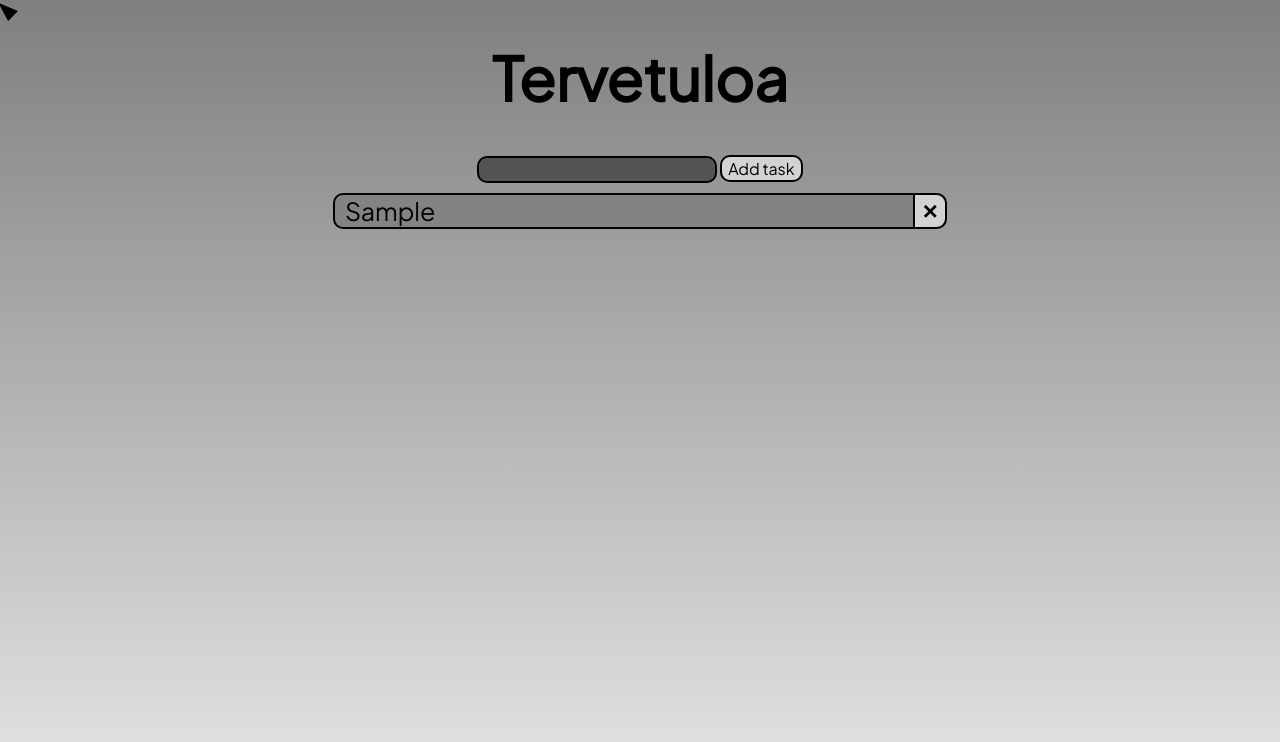
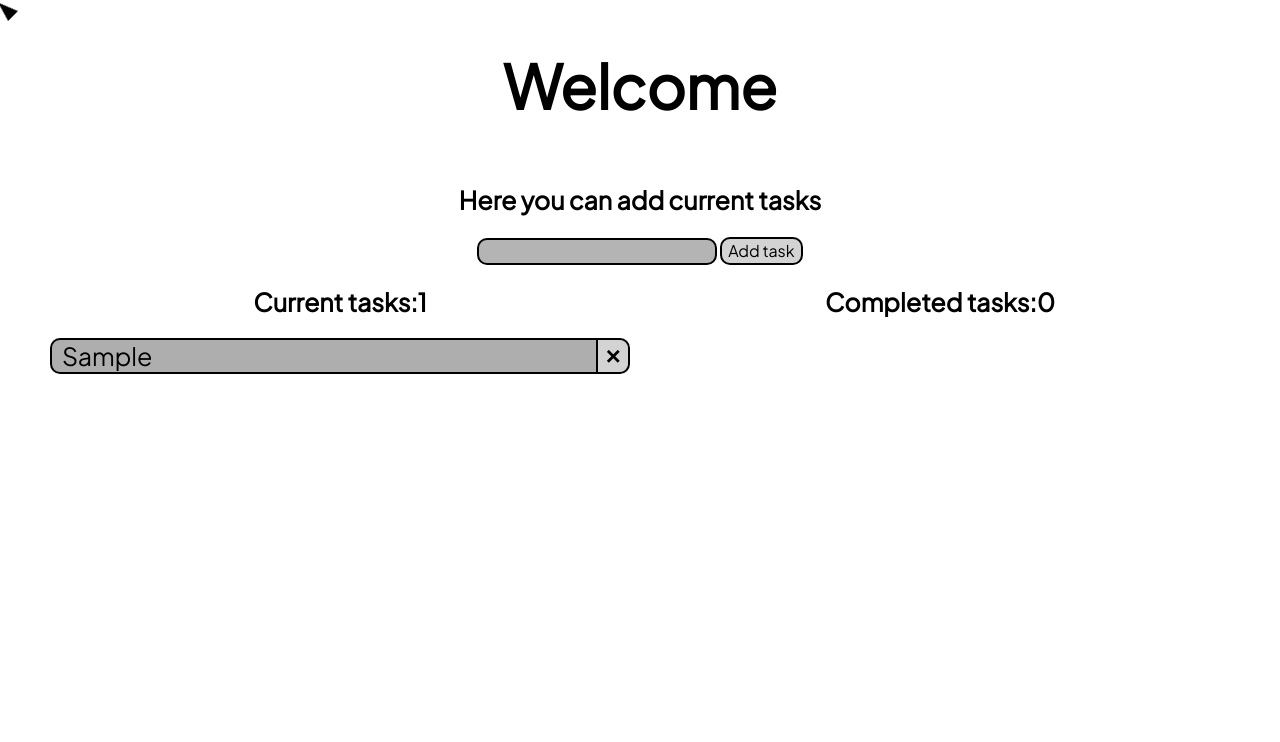
Before and after one commit to shoutcape/Projekti-1--DOM-skriptaus, a plain HTML site: page index.html in a window 1280 px wide. Both pictures are taken after typing "Sample" into the empty fields and a click on the button "Add task". Drawn offline with Linux system fonts and the light colour scheme.

Commit message:
Todo app complete

```diff
--- a/index.html
+++ b/index.html
@@ -12,19 +12,31 @@
     <div class="pageContainer">
         <div class="container">
             <div class="welcomeHeading">
-                <h1 id="user-welcome">Tervetuloa</h1>
+                <h1 id="user-welcome">Welcome</h1>
             </div>
         </div>
+        <h2>Here you can add current tasks</h2>
 
         <div class="taskEntry">
             <form id="taskForm" class="taskform">
-                <input class="newTask" type="text" id="newTask" value="">
+                <input autocomplete="off" class="newTask" type="text" id="newTask" value="">
                 <button class="inputButton" type="submit" id="inputButton">Add task</button>
             </form>
         </div>
 
         <div class="taskList">
-            <ul id="taskList"></ul>
+            <div>
+                <h2>Current tasks:
+                    <span id="currentTaskAmount"></span>
+                </h2>
+                <ul id="taskList"></ul>
+            </div>
+            <div>
+                <h2>Completed tasks:
+                    <span id="completedTaskAmount"></span>
+                </h2>
+                <ul id="completedTaskList" class="completedTaskList"></ul>
+            </div>
         </div>
 
     </div>
--- a/main.js
+++ b/main.js
@@ -2,6 +2,11 @@
 // syöttölaatikko
 let taskList = document.getElementById('taskList')
 let taskForm = document.getElementById('taskForm')
+let completedTaskList = document.getElementById('completedTaskList')
+let currentTaskAmount = document.getElementById('currentTaskAmount')
+let completedTaskAmount = document.getElementById('completedTaskAmount')
+
+
 
 // call addTask function when the submit button is clicked
 taskForm.onsubmit = function (event) {
@@ -10,8 +15,8 @@ taskForm.onsubmit = function (event) {
 }
 
 document.addEventListener('mousemove', function (event) {
-    let x = event.pageX
-    let y = event.pageY
+    let x = event.clientX
+    let y = event.clientY
     // console.log(x,y)
     let cursor = document.getElementById('cursor')
     // console.log(cursor)
@@ -21,11 +26,14 @@ document.addEventListener('mousemove', function (event) {
         cursor.style.visibility = 'visible'
 })
 
+
 function addRemoveButton(task) {
     let removeButton = document.createElement('span')
     removeButton.innerHTML = '&#10005;'
     //add onclick event to the removeButton
-    removeButton.onclick = function () {
+    removeButton.onclick = function (event) {
+        //stopPropagation prevents the activation of the click event on the parent element
+        event.stopPropagation()
         task.remove()
         /*
         To remove the current task from local storage
@@ -33,29 +41,48 @@ function addRemoveButton(task) {
         */
         let tasks = JSON.parse(localStorage.getItem('tasks'))
         let index = tasks.indexOf(task.innerHTML)
+        console.log(index)
         // remove the task from the tasks array by using .splice(index, amount of removable items)
         tasks.splice(index, 1)
         //then we save the remaining tasks back to local storage
         localStorage.setItem('tasks', JSON.stringify(tasks))
+        updateTaskCount()
     }
     removeButton.classList.add('removeButton')
     task.appendChild(removeButton)
 }
 
-function createTaskElement(taskText) {
+function updateTaskCount() {
+    currentTaskAmount.innerHTML = taskList.childElementCount
+    completedTaskAmount.innerHTML = completedTaskList.childElementCount
+
+}
+
+function createTaskElement(taskText, completed = false) {
     let newTask = document.createElement('li')
     newTask.innerHTML = taskText
-    newTask.addEventListener('click', function () {
+    if (completed) {
+        newTask.classList.add('completed')
+    }
+    newTask.addEventListener('click', function (event) {
+        let tempCompleted = newTask.classList.contains('completed')
+        if (tempCompleted) {
+            taskList.appendChild(newTask)
+        } else {
+            completedTaskList.appendChild(newTask)
+        }
         newTask.classList.toggle('completed')
+        updateLocalStorage(event.target, taskText, tempCompleted)
     })
     return newTask
 }
 
 function addTask() {
-    inputvalue = document.getElementById('newTask')
+    let inputvalue = document.getElementById('newTask')
     if (inputvalue.value == '' || inputvalue.value.length < 3) {
         inputvalue.placeholder = 'Please enter a task with at least 3 characters.'
         inputvalue.classList.add('validationError')
+        inputvalue.value = ''
         setTimeout(() => {
             inputvalue.classList.remove('validationError')
             inputvalue.placeholder = ''
@@ -63,24 +90,53 @@ function addTask() {
         return
     }
 
-    let newTask = createTaskElement(inputvalue.value)
+    let newTask = createTaskElement(inputvalue.value, completed = false)
     taskList.appendChild(newTask, addRemoveButton(newTask))
-    console.log(newTask)
 
     //create tasks constant from local storage value tasks or an empty array
     const tasks = JSON.parse(localStorage.getItem('tasks')) || []
-    tasks.push({text:inputvalue.value})
+    tasks.push({text:inputvalue.value, completed:completed})
     localStorage.setItem('tasks', JSON.stringify(tasks))
 
     inputvalue.value = ''
+    updateTaskCount()
 }
 
-// here we load the existing tasks from local storage
+function updateLocalStorage(target, taskText, completed) {
+    let tasks = JSON.parse(localStorage.getItem('tasks')) || []
+    // find the index of the task that was clicked
+    let index = tasks.findIndex(task => task.text === taskText)
+    console.log(target,'targetti')
+    // toggle the completed status of the task
+    tasks[index].completed = !completed
+    // temporarily store the task that was clicked
+    let tempTask = tasks[index]
+    // remove the original task from the tasks array
+    tasks.splice(index, 1)
+    // add the updated task back to the tasks array
+    tasks.push(tempTask)
+    // update the local storage with the updated tasks array
+    localStorage.setItem('tasks', JSON.stringify(tasks))
+    console.log(tasks)
+
+    // here we update the amount of tasks in the task lists
+    updateTaskCount()
+}
+
+// here we load the existing tasks from local storage on page load
 window.onload = function () {
-    let tasks = JSON.parse(localStorage.getItem('tasks'))
+    let tasks = JSON.parse(localStorage.getItem('tasks')) || []
+    console.log(tasks)
     for (let task of tasks) {
-        let newTask = createTaskElement(task.text)
+        let newTask = createTaskElement(task.text , task.completed)
         console.log(newTask)
-        taskList.appendChild(newTask, addRemoveButton(newTask))
+
+        if (task.completed) {
+            completedTaskList.appendChild(newTask, addRemoveButton(newTask))
+        } else {
+            taskList.appendChild(newTask, addRemoveButton(newTask))
+        }
+        // check the amount of tasks from the child elements of the task lists
+        updateTaskCount()
     }
 }
--- a/styles.css
+++ b/styles.css
@@ -1,43 +1,37 @@
-
-.completed {
-    text-decoration: line-through;
-}
-
-
 
 
 .container {
     display: flex;
     justify-content: center;
-
 }
 
 .welcomeHeading {
-    display: flex;
-    width: 200px;
     font-size: 30px;
-    border-radius: 20px;
-    justify-content: center;
 }
-
 
 .taskEntry {
     display: flex;
     justify-content: center;
 }
 
+.taskForm {
+    display: flex;
+    justify-content: center;
+    align-items: center;
+    height: 100%;
+}
 
 .newTask {
-    background-color: rgb(84, 84, 84);
+    background-color: rgb(180, 180, 180);
     border: solid 2px black;
     border-radius: 10px;
     font-size: 18px;
     cursor:none;
+    outline: none;
 }
 
-.newtask:focus {
-    border: solid 2px black;
-    background-color: red;
+.newTask:focus-within {
+    background-color: rgb(201, 201, 201);
 }
 
 .inputButton {
@@ -46,12 +40,18 @@
     border-radius: 10px;
     border: solid 2px black;
     font-size: 16px;
+    height: 100%;
     cursor: none;
+    transition: 200ms;
+}
+.inputButton:hover {
+    background-color: rgb(170, 170, 170);
 }
 
 .validationError{
     border: 2px solid red;
     color: red;
+    width: 365px;
 }
 
 .taskList {
@@ -59,85 +59,111 @@
     justify-content: center;
 }
 
+.taskList h2 {
+    display: flex;
+    justify-content: center;
+    font-size: 25px;
+}
+
+/* Make the tasklists stack on top of each other when on a smaller screen*/
+@media (max-width: 1100px) {
+    .taskList {
+        flex-direction: column;
+        align-items: center;
+    }
+}
+
+.completedTaskList h2 {
+    display: flex;
+    justify-content: center;
+    font-size: 25px;
+}
+
 ul {
     padding: 0;
     margin: 0;
+    width: 600px;
+    box-sizing: border-box;
 }
 
 ul li {
     display: flex;
+    position: relative;
     border: solid 2px black;
     border-radius: 10px;
     margin: 10px;
     padding-left: 10px;
     font-size: 25px;
     align-items: center;
-    background-color: rgb(111, 111, 111);
+    background-color: rgb(209, 208, 208);
     transition:200ms;
-    width: 600px;
     word-break: break-all;
+    padding-right: 30px;
+}
+
+ul li:nth-child(odd) {
+    background-color: rgb(174, 174, 174);
 }
 
 ul li:hover {
-    background-color: rgb(166, 166, 166);
+    background-color: rgb(156, 156, 156);
 }
 
-ul li:nth-child(odd) {
-    background-color: rgb(131, 131, 131);
-}
-
-ul li:nth-child(odd):hover {
-    background-color: rgb(166, 166, 166);
+ul li.completed {
+    text-decoration: line-through;
 }
 
 .removeButton {
-    text-decoration: none;
+    cursor: none;
+    /*requires position absolute to not inherit line-through from .completed? */
+    position: absolute;
     display: flex;
     justify-content: center;
     align-items: center;
-    cursor: none;
+    top: 0px;
+    right: 0px;
     width: 30px;
-    height: 32px;
+    height: 100%;
     border-radius: 0px 9px 9px 0px;
     border-left: solid 2px black;
-    margin-left: auto;
     font-size: 20px;
     font-weight: bold;
     background-color: lightgray;
 }
 
 .removeButton:hover {
-    background-color: rgb(170, 170, 170);
+    background-color: rgb(166, 166, 166);
 }
 
 .cursor {
     visibility: hidden;
+    /* Modify the rectangle into a triangle */
     rotate: -45deg;
     border-right: 8px solid transparent;
     border-left: 6px solid transparent;
     border-bottom: 20px solid black;
     z-index: 1;
-    position: absolute;
+    position: fixed;
+    overflow: hidden;
     pointer-events: none;
 }
 
 .pageContainer {
-    height: 100%;
-    min-width: 800px;
-    background-image: linear-gradient(rgba(0, 0, 0, 0.5),rgb(206, 206, 206, 0.5));
-    cursor: none;
+    display: flex;
+    flex-direction: column;
+    user-select: none;
 }
 
-html, body {
-    height: 100vh;
+
+.pageContainer h2 {
+    display: flex;
+    justify-content: center;
+    font-size: 25px;
+}
+
+html {
     margin: 0;
     padding: 0;
     font-family: 'Plus Jakarta Sans';
     cursor: none;
 }
-
-
-
-    /* background-image: radial-gradient(rgba(0,0,0,0) 1px, #161616 1px);
-    background-size: 10px 10px;
-    backdrop-filter: blur(20px); */
```
Also changed, not shown: 1 other file.
